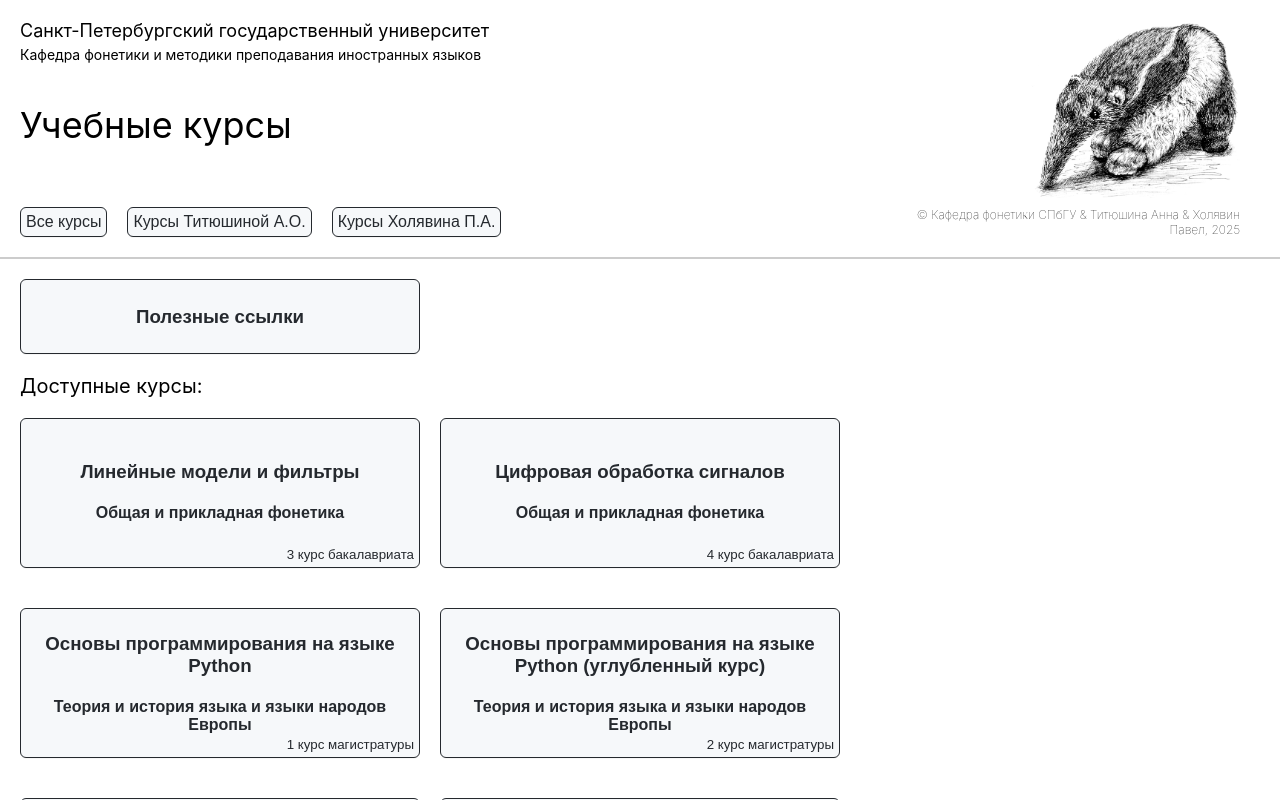
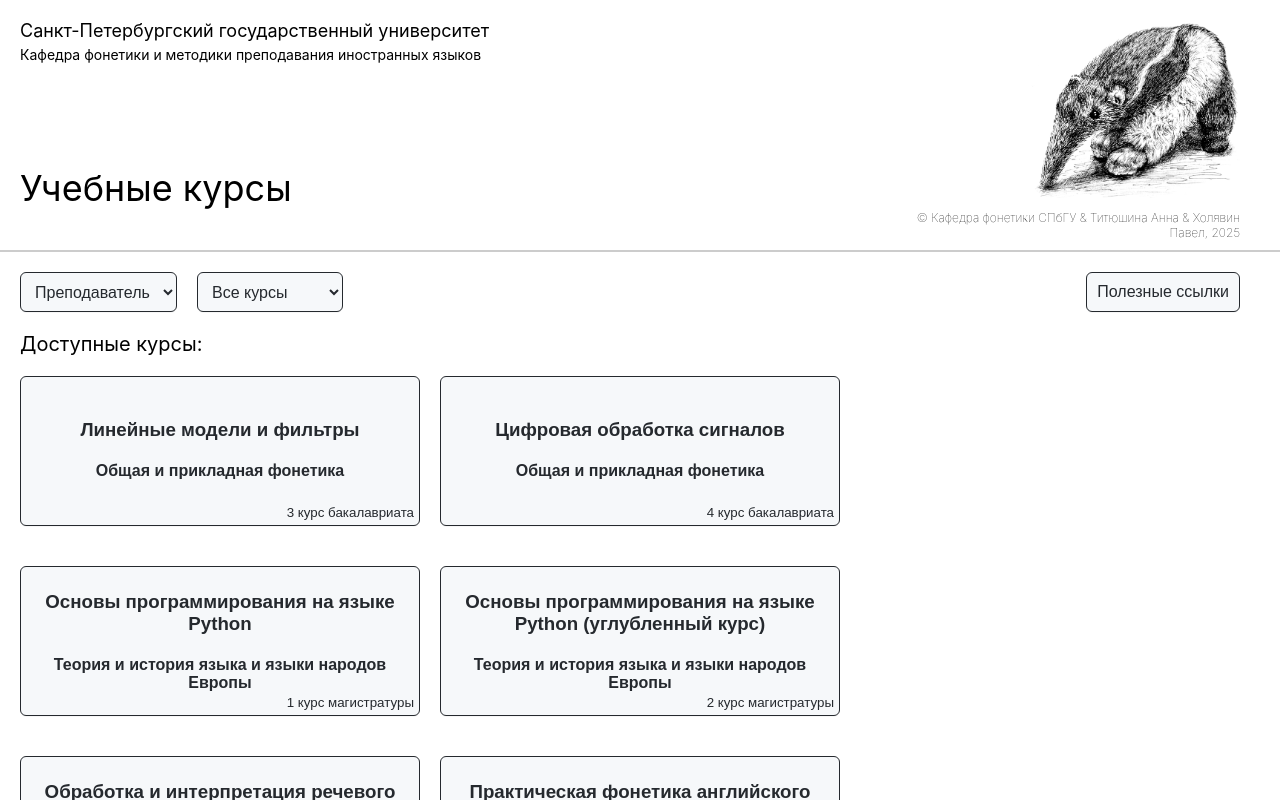
Before and after one commit to phonetics-spbu/phonetics-spbu.github.io, a React (Create React App) app: page /#/ in a window 1280 px wide. Shown: the top 800 px of the page. Built offline with nearby package versions, Linux system fonts and the light colour scheme; the HTML template or start-up script is replaced by a standard one.

Commit message:
author/level selects

```diff
--- a/src/components/Header/Header.css
+++ b/src/components/Header/Header.css
@@ -3,11 +3,13 @@
     border-bottom: 2px #cccccc solid;
     position: relative;
     padding-left: 20px;
+    height: 250px;
 }
 
 .header-container {
     width: 70%;
     margin-right: 20px;
+    position: relative;
 }
 
 .header_img_div {
@@ -29,7 +31,10 @@
     font-size: 36px;
     font-weight: 400;
     margin-top: 40px;
-    margin-bottom: 60px;
+    margin-bottom: 40px;
+    position: absolute;
+    bottom: 0;
+    left: 0;
 }
 
 .header_uni {
@@ -44,33 +49,15 @@
     margin-top: 5px;
 }
 
-.header-button {
-    margin-right: 20px;
-    margin-bottom: 20px;
-    font-size: 16px;
-    color: #25292e;
-    background-color: #f6f8fa;
-    box-shadow: 0px 1px 0px 0px #1f23280a;
-    border-radius: .375rem;
-    font-weight: 500;
-    text-decoration: none;
-    cursor: pointer;
-    padding: 5px;
-    border: 1px solid #25292e;
-}
-
 .header_authors {
     position: absolute;
     bottom: 0;
     right: 0;
-    margin-bottom: 20px;
+    margin-bottom: 10px;
     margin-right: 20px;
 }
 
 @media (max-width: 768px) {
-    .header-button {
-        margin-bottom: 10px;
-    }
 
     .header-container {
         width: 60%;
@@ -96,6 +83,6 @@
     .header-title {
         font-size: 30px;
         margin-top: 20px;
-        margin-bottom: 30px;
+        margin-bottom: 10px;
     }
 }
--- a/src/components/Header/Header.jsx
+++ b/src/components/Header/Header.jsx
@@ -1,4 +1,3 @@
-import {Link} from 'react-router-dom';
 import './Header.css';
 
 function Header() {
@@ -9,23 +8,6 @@ function Header() {
                     <div className="header_uni">Санкт-Петербургский государственный университет</div>
                     <div className="header_chair">Кафедра фонетики и методики преподавания иностранных языков</div>
                     <div className="header-title">Учебные курсы</div>
-                    <nav>
-                        <Link to="/" className="header-link">
-                            <button className="header-button">
-                                Все курсы
-                            </button>
-                        </Link>
-                        <Link to="/tityushina" className="header-link">
-                            <button className="header-button">
-                                Курсы Титюшиной А.О.
-                            </button>
-                        </Link>
-                        <Link to="/kholyavin" className="header-link">
-                            <button className="header-button">
-                                Курсы Холявина П.А.
-                            </button>
-                        </Link>
-                    </nav>
                 </div>
             </div>
             <div className="header_img_div">
--- a/src/pages/HomePage/HomePage.css
+++ b/src/pages/HomePage/HomePage.css
@@ -24,10 +24,38 @@
     border: 1px solid #25292e;
 }
 
+.select-button {
+    height: 40px;
+    margin-right: 20px;
+    margin-bottom: 20px;
+    font-size: 16px;
+    color: #25292e;
+    background-color: #f6f8fa;
+    box-shadow: 0px 1px 0px 0px #1f23280a;
+    border-radius: .375rem;
+    font-weight: 500;
+    text-decoration: none;
+    cursor: pointer;
+    padding: 10px;
+    border: 1px solid #25292e;
+}
+
+.useful-links {
+    float: right;
+}
+
 @media (max-width: 768px) {
     .course-card-button-small {
         width: 300px;
         height: 60px;
         font-size: 12px;
     }
+
+    .select-button {
+        margin-bottom: 10px;
+    }
+
+    .useful-links {
+        float: none;
+    }
 }
--- a/src/pages/HomePage/HomePage.jsx
+++ b/src/pages/HomePage/HomePage.jsx
@@ -7,6 +7,17 @@ import './HomePage.css';
 function HomePage({author}) {
     const [courses, setCourses] = useState([]);
     const [loading, setLoading] = useState(true);
+
+    const [selectedProf, setSelectedProf] = useState('all');
+    const [selectedLvl, setSelectedLvl] = useState('all-lvls');
+
+    const handleChangeProf = (event) => {
+        setSelectedProf(event.target.selectedOptions[0].id);
+    };
+
+    const handleChangeLvl = (event) => {
+        setSelectedLvl(event.target.selectedOptions[0].id);
+    };
 
     useEffect(() => {
         getAllCourses()
@@ -19,25 +30,35 @@ function HomePage({author}) {
 
     return (
         <div className="home-page">
-            {author === 'all' ?
-                <div className="course-card-links">
-                    <div>
-                        <Link to={`/useful_links`} className="course-card-link">
-                            <button className="course-card-button-small">
-                                <h3>Полезные ссылки</h3>
+            <nav>
+                 <select id="prof" className="select-button" onChange={handleChangeProf}>
+                      <option id="all">Преподаватель</option>
+                      <option id="tityushina">Титюшина А.О.</option>
+                      <option id="kholyavin">Холявин П.А.</option>
+                 </select>
+                 <select id="level" className="select-button" onChange={handleChangeLvl}>
+                      <option id="all-lvls">Все курсы</option>
+                      <option id="bac">Бакалавриат</option>
+                      <option id="mag">Магистратура</option>
+                 </select>
+                 {author === 'all' ?
+                        <Link to={`/useful_links`} className="useful-links">
+                            <button className="select-button">
+                                <div>Полезные ссылки</div>
                             </button>
-                        </Link>
-                    </div>
-                </div> : <div></div>
+                        </Link> : <div></div>
             }
+            </nav>
             <div className="home-page-header">Доступные курсы:</div>
             {loading ? (
                 <div>Загрузка курсов...</div>
             ) : (
                 <div>
                     <div className="courses-grid">
-                        {courses.filter(course => author === "all" || course.author === author).map(course => (
-                            <CourseCard key={course.id} course={course} />
+                        {courses.filter(course => selectedProf === 'all' || course.author === selectedProf)
+                                .filter(course => selectedLvl === 'all-lvls' || course.level === selectedLvl)
+                                .map(course => (
+                                    <CourseCard key={course.id} course={course} />
                         ))}
                     </div>
                 </div>
```
